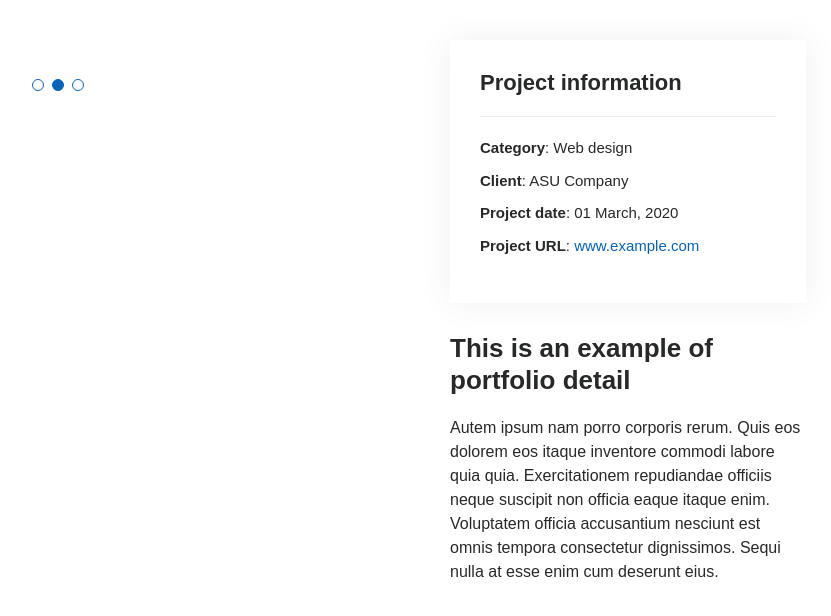
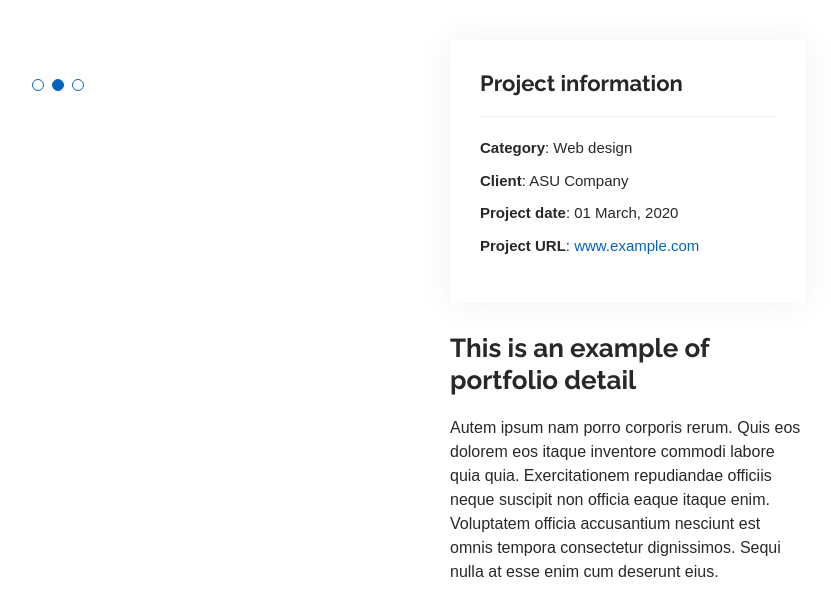
Before and after one commit to raphaelstevens/me, a plain HTML site: page portfolio-details.html in a window 1280 px wide. Shown: the whole page, without its empty margins (442-1273 px from the left). Drawn offline with Linux system fonts and the light colour scheme.

Commit message:
Update style.css

```diff
--- a/assets/css/style.css
+++ b/assets/css/style.css
@@ -29,7 +29,7 @@ h3,
 h4,
 h5,
 h6 {
-  font-family: "Open-sans", sans-serif;
+  font-family: "Raleway", sans-serif;
 }
 
 /*--------------------------------------------------------------
```
